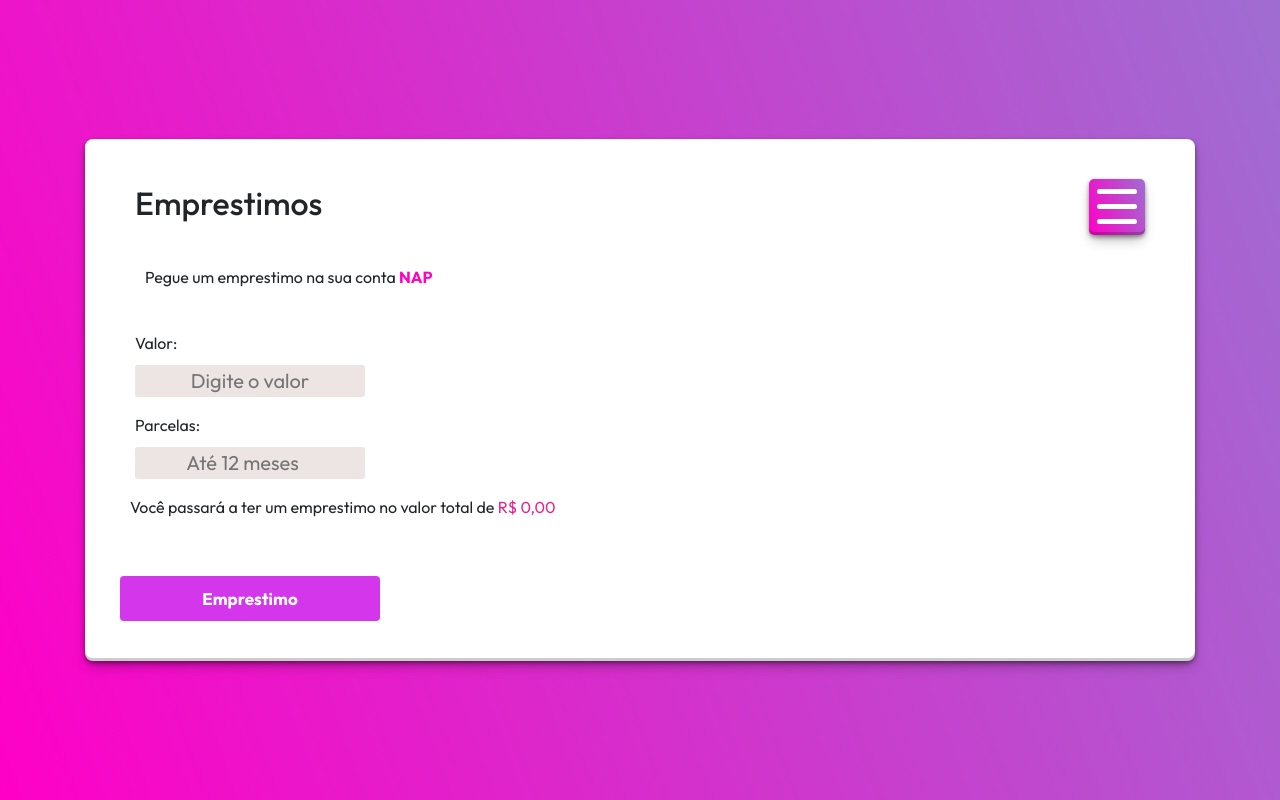
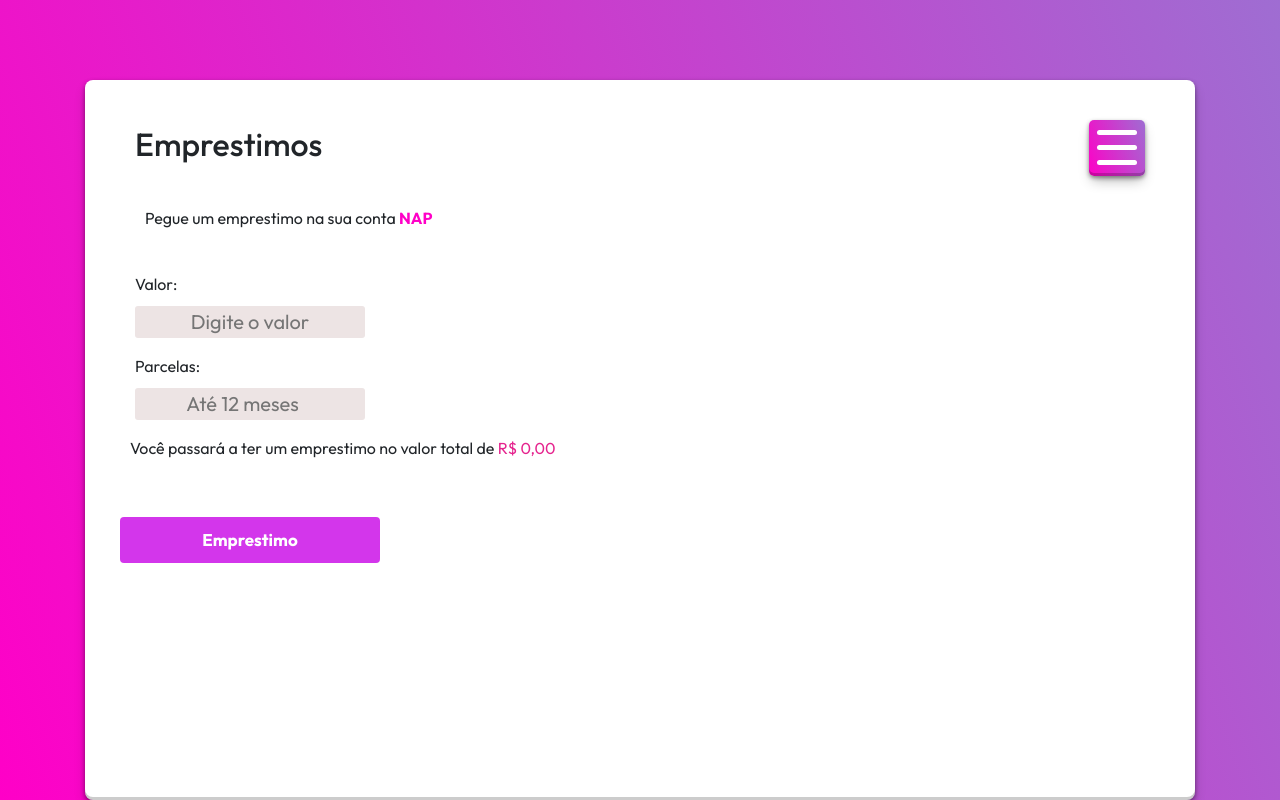
Before and after one commit to luis10barbo/nap-bank, a PHP site: page /perfil/emprestimo.php in a window 1280 px wide. Run offline with PHP 8.4, Linux system fonts and the light colour scheme.

Commit message:
Deixados todas paginas com altura 90%

```diff
--- a/perfil/index.php
+++ b/perfil/index.php
@@ -34,7 +34,7 @@ if (empty($usuario)) {
           <a href="emprestimo.php">Emprestimo</a>
           <!-- <a href="#">Cartões</a> -->
           <a href="pix.php">PIX</a>
-          <a id="botao-sair">Sair</a>
+          <a href="javascript:void(0)" id="botao-sair">Sair</a>
         </div>
         <div class="logo">
           <div class="traco"></div>
--- a/static/css/depTrans.css
+++ b/static/css/depTrans.css
@@ -12,7 +12,7 @@ body{
   display:flex;
   flex-direction: column;
   height: 100%;
-  justify-content: center;
+  justify-content: end;
 }
 .corpo{
     width: 100%;
--- a/static/css/deposito/dep.css
+++ b/static/css/deposito/dep.css
@@ -12,6 +12,9 @@
     margin-left: 10px;
 }
 
+.corpo {
+    height: 90%;
+}
 @media (max-width:991px) {
     .baixo{
         flex-direction: column;
--- a/static/css/emprestimo.css
+++ b/static/css/emprestimo.css
@@ -12,12 +12,14 @@ body {
     font-family: 'Lucida Sans', 'Lucida Sans Regular', 'Lucida Grande', 'Lucida Sans Unicode', Geneva, Verdana, sans-serif;
 }
 .container-corpo {
-    justify-content: center;
+    justify-content: end;
     display: flex;
     flex-direction: column;
+    height: 100%;
 }
 .corpo{
     width: 100%;
+    height: 90%;
     background-color: white;
     padding:40px 50px;
     box-shadow: rgba(0, 0, 0, 0.4) 0px 2px 4px, rgba(0, 0, 0, 0.3) 0px 7px 13px -3px, rgba(0, 0, 0, 0.2) 0px -3px 0px inset;
--- a/static/css/menu.css
+++ b/static/css/menu.css
@@ -30,7 +30,7 @@
 
 .sidenav a {
     padding: 8px 8px 8px 32px;
-    text-decoration: none;
+    /* text-decoration: none; */
     font-size: 25px;
     color: #ffffff;
     display: block;
--- a/static/css/pix2.css
+++ b/static/css/pix2.css
@@ -8,7 +8,9 @@ body{
     font-family: 'Lucida Sans', 'Lucida Sans Regular', 'Lucida Grande', 'Lucida Sans Unicode', Geneva, Verdana, sans-serif;
 }
 .corpo{
+    overflow: auto;
     width: 100%;
+    height: 90%;
     background-color: white;
     padding: 30px 60px;
     box-shadow: rgba(0, 0, 0, 0.4) 0px 2px 4px, rgba(0, 0, 0, 0.3) 0px 7px 13px -3px, rgba(0, 0, 0, 0.2) 0px -3px 0px inset;
@@ -17,7 +19,7 @@ body{
   display:flex;
   flex-direction: column;
   height: 100%;
-  justify-content: center;
+  justify-content: end;
 }
 
 
--- a/static/css/transferencia/tran.css
+++ b/static/css/transferencia/tran.css
@@ -1,5 +1,10 @@
 *{
     font-size: 18px;
+}
+
+.corpo {
+    height: 90%;
+
 }
 
 @media (max-width:991px) {
```
Also changed, not shown: api/depositar.php (added).
